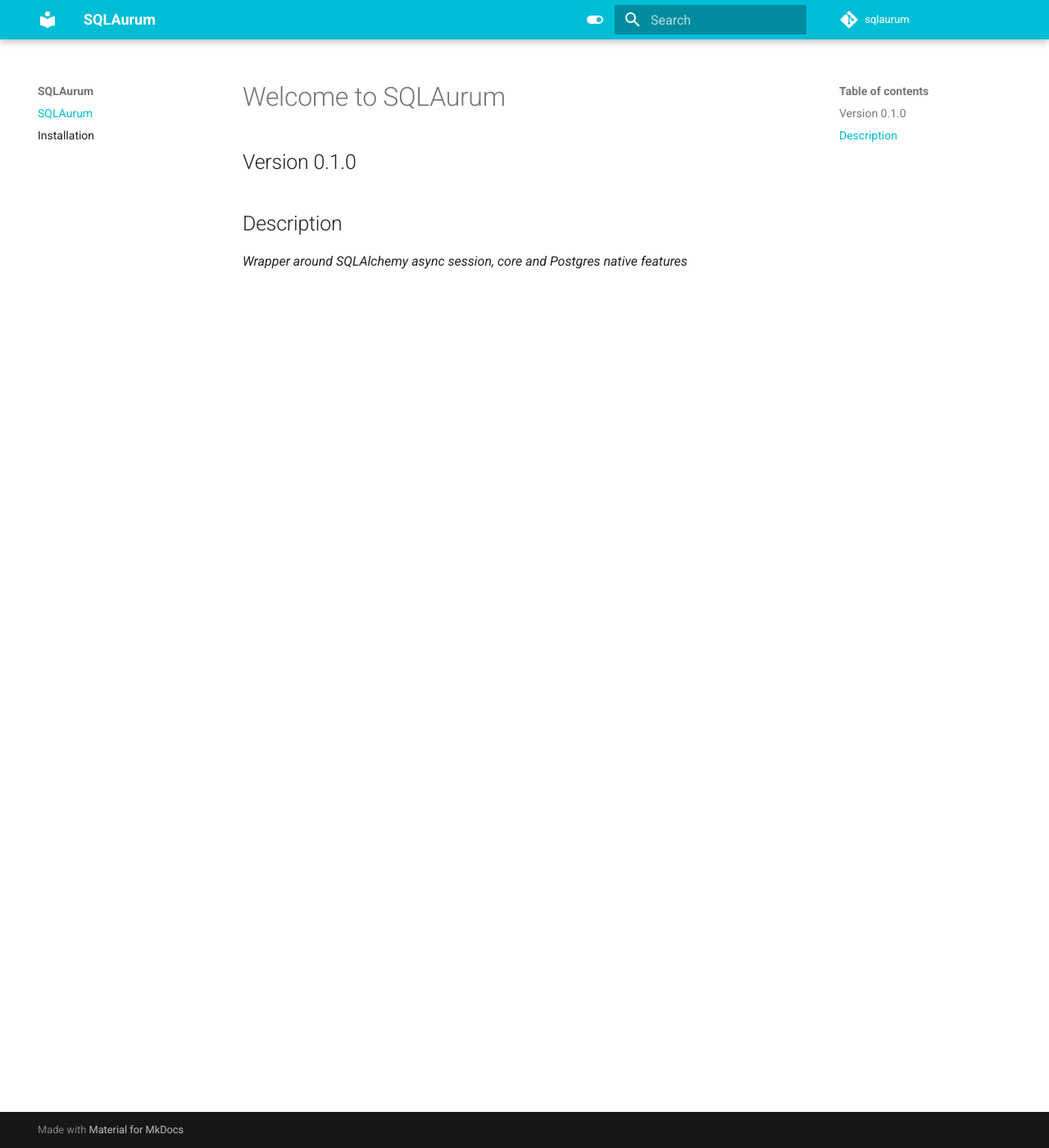
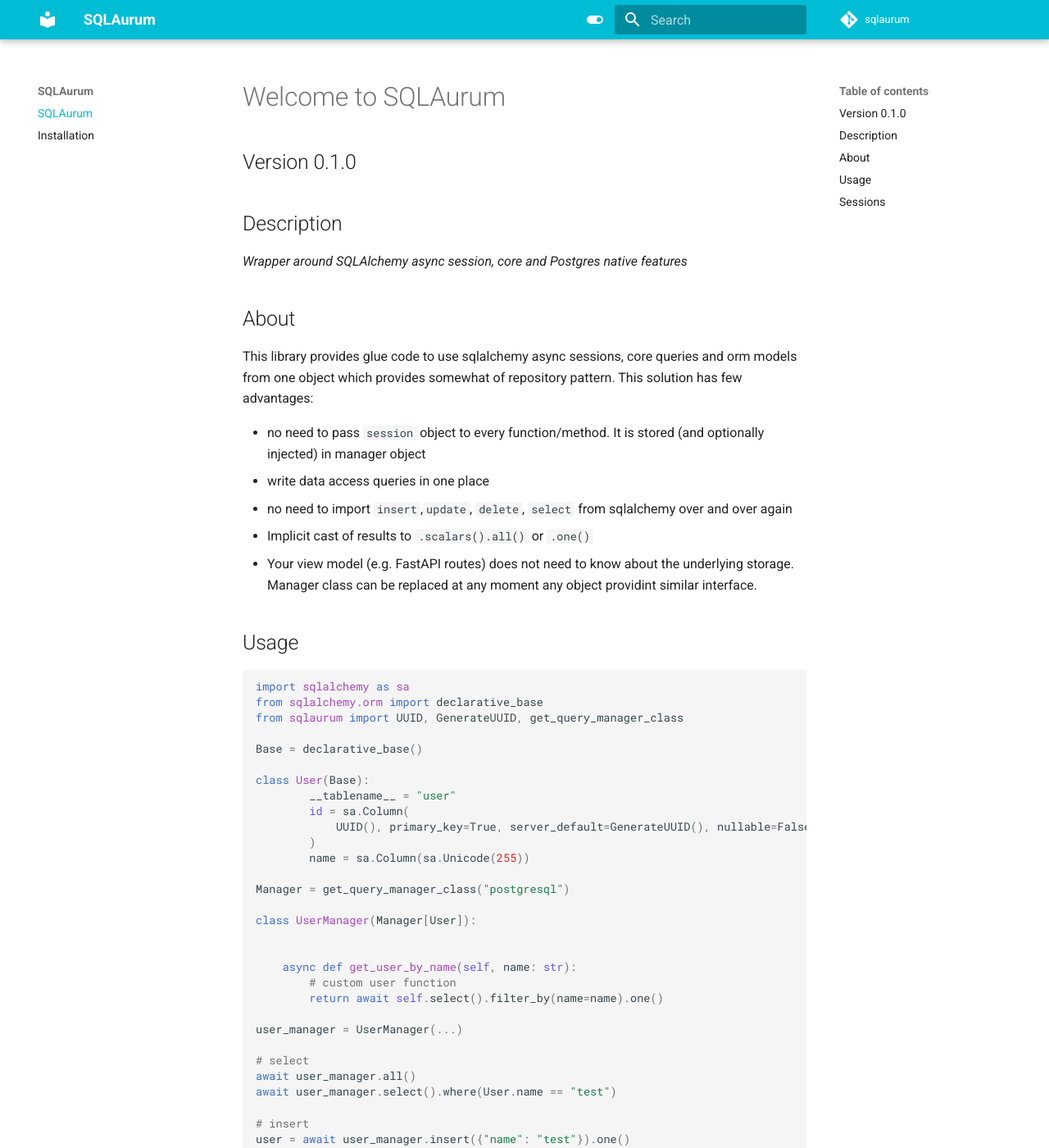
Before and after one commit to performancemedia/sqlaurum, an MkDocs documentation site: the page built from docs/index.md, in a window 1280 px wide and 1400 px high. Shown: the whole window at 82% size. Built offline with MkDocs 1.6.1 and Material for MkDocs 9.7.7, drawn with Linux system fonts in a browser that asks for light colours; comment, search, counter and statistics services are not loaded; some of the changed text lies outside the part shown.

Commit message:
.add method for manager, docs and license

````diff
--- a/docs/index.md
+++ b/docs/index.md
@@ -5,3 +5,113 @@
 ## Description
 
 *Wrapper around SQLAlchemy async session, core and Postgres native features*
+
+## About
+
+This library provides glue code to use sqlalchemy async sessions, core queries and orm models
+from one object which provides somewhat of repository pattern. This solution has few advantages:
+
+- no need to pass `session` object to every function/method. It is stored (and optionally injected) in manager object
+- write data access queries in one place
+- no need to import `insert`,`update`, `delete`, `select` from sqlalchemy over and over again
+- Implicit cast of results to `.scalars().all()` or `.one()`
+- Your view model (e.g. FastAPI routes) does not need to know about the underlying storage. Manager class can be replaced at any moment any object providint similar interface.
+
+
+## Usage
+
+```python
+import sqlalchemy as sa
+from sqlalchemy.orm import declarative_base
+from sqlaurum import UUID, GenerateUUID, get_query_manager_class
+
+Base = declarative_base()
+
+class User(Base):
+        __tablename__ = "user"
+        id = sa.Column(
+            UUID(), primary_key=True, server_default=GenerateUUID(), nullable=False
+        )
+        name = sa.Column(sa.Unicode(255))
+
+Manager = get_query_manager_class("postgresql")
+
+class UserManager(Manager[User]):
+
+
+    async def get_user_by_name(self, name: str):
+        # custom user function
+        return await self.select().filter_by(name=name).one()
+
+user_manager = UserManager(...)
+
+# select
+await user_manager.all()
+await user_manager.select().where(User.name == "test")
+
+# insert
+user = await user_manager.insert({"name": "test"}).one()
+
+await user_manager.commit()
+# upsert
+await user_manager.upsert({"name": "John"})
+
+# delete
+await user_manager.delete(name="John")
+
+# custom sqlalchemy core functions
+
+users = await user_manager.select().join(...).filter(
+    User.name == "test"
+).filter_by(...).order_by(User.created_at).limit(2).all()
+
+```
+
+## Sessions
+
+Manager object needs `sqlalchemy.ext.asyncio.AsyncSession`, but it's possible
+to provide the session object by yourself, by subclassing Manager class e.g.
+
+
+```python
+from fastapi import Depends
+from sqlalchemy.ext.asyncio import create_async_engine, async_sessionmaker
+from sqlaurum import get_query_manager_class
+
+engine = create_async_engine("sqlite+aiosqlite:///:memory:")
+async_session = async_sessionmaker(engine, expire_on_commit=False)
+
+async def get_db():
+    async with async_session() as db_session:
+        try:
+            yield db_session
+            await db_session.commit()
+        except: # noqa
+            await db_session.rollback()
+            raise
+        finally:
+            await db_session.close()
+
+AbstractManager = get_query_manager_class(engine)
+
+
+
+class BaseManager(AbstractManager, abstract=True):
+    """Base manager, which uses fastapi depends to get session object"""
+
+    def __init__(self, session: AsyncSession = Depends(get_db)):
+        super().__init__(session)
+
+class UserManager(BaseManager[User]):
+    ...
+
+# then in fastapi
+from fastapi import FastAPI
+
+app = FastAPI()
+
+@app.get("/users")
+async def get_users(m: UserManager = Depends(UserManager)):
+    return await m.all()
+
+```
--- a/pyproject.toml
+++ b/pyproject.toml
@@ -2,7 +2,10 @@
 name = "sqlaurum"
 version = "0.1.0"
 description = "SQLAlchemy session and query wrapper."
-authors = []
+readme = "README.md"
+authors = [
+    "Radzim Kowalow <radzim.kowalow@performance-media.pl>"
+]
 
 [tool.poetry.dependencies]
 python = ">=3.7,<4.0"
````
Also changed, not shown: 4 other files.
